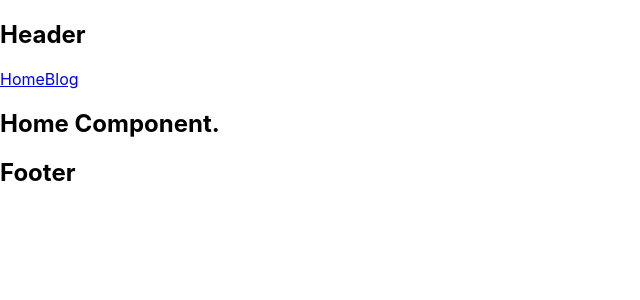
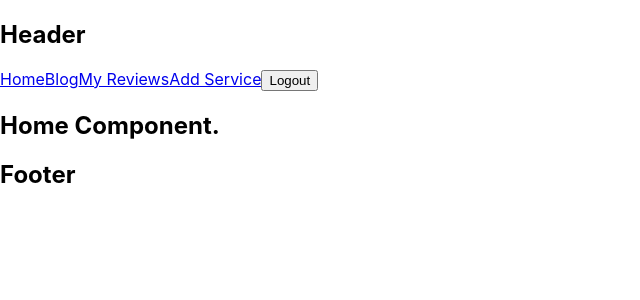
Before and after one commit to yusuf-khan-swd/legal-network-client, a React (Create React App) app: page /home in a window 1280 px wide. Shown: the top 300 px of the page, without its empty margins (0-640 px from the left). Built offline with nearby package versions, Linux system fonts and the light colour scheme; no server answers; sample sign-in values are in the browser's storage.

Commit message:
added logout and conditional rendering in header

```diff
--- a/src/Pages/Shared/Header/Header.js
+++ b/src/Pages/Shared/Header/Header.js
@@ -1,12 +1,40 @@
-import React from 'react';
+import React, { useContext } from 'react';
+import toast from 'react-hot-toast';
 import { Link } from 'react-router-dom';
+import { AuthContext } from '../../../contexts/AuthProvider/AuthProvider';
 
 const Header = () => {
+  const { user, logOut } = useContext(AuthContext);
+
+  const handleLogOut = () => {
+    logOut()
+      .then(() => {
+        toast.success('Sign-out successful.');
+      })
+      .catch(err => {
+        console.error('error: ', err);
+        toast.error(err.message);
+      })
+  };
+
   return (
     <div>
       <h2>Header</h2>
       <Link to='/home'>Home</Link>
       <Link to='/blog'>Blog</Link>
+      {
+        user?.uid ?
+          <>
+            <Link>My Reviews</Link>
+            <Link>Add Service</Link>
+            <button onClick={handleLogOut}>Logout</button>
+          </>
+          :
+          <>
+            <Link to='/login'>Login</Link>
+            <Link to='/register'>Register</Link>
+          </>
+      }
     </div>
   );
 };
--- a/src/Routes/Router/Router.js
+++ b/src/Routes/Router/Router.js
@@ -4,6 +4,7 @@ import Blog from "../../Pages/Others/Blog/Blog";
 import Home from "../../Pages/Home/Home/Home";
 import Login from "../../Pages/Logins/Login";
 import Register from "../../Pages/Logins/Register";
+import PrivateRoute from "../PrivateRoute/PrivateRoute";
 
 export const routes = createBrowserRouter([
   {
@@ -16,7 +17,7 @@ export const routes = createBrowserRouter([
       },
       {
         path: '/home',
-        element: <Home></Home>
+        element: <PrivateRoute><Home></Home></PrivateRoute>
       },
       {
         path: '/login',
--- a/src/contexts/AuthProvider/AuthProvider.js
+++ b/src/contexts/AuthProvider/AuthProvider.js
@@ -1,5 +1,5 @@
 import React, { createContext, useEffect, useState } from 'react';
-import { createUserWithEmailAndPassword, getAuth, onAuthStateChanged, signInWithEmailAndPassword, updateProfile } from 'firebase/auth';
+import { createUserWithEmailAndPassword, getAuth, onAuthStateChanged, signInWithEmailAndPassword, signOut, updateProfile } from 'firebase/auth';
 import app from '../../firebase/firebase.config';
 
 const auth = getAuth(app);
@@ -24,6 +24,11 @@ const AuthProvider = ({ children }) => {
     return signInWithEmailAndPassword(auth, email, password);
   };
 
+  const logOut = () => {
+    setLoading(true);
+    return signOut(auth);
+  };
+
   useEffect(() => {
     const unsubscribe = onAuthStateChanged(auth, currentUser => {
       setUser(currentUser);
@@ -35,7 +40,7 @@ const AuthProvider = ({ children }) => {
     }
   }, []);
 
-  const authInfo = { user, loading, createUser, addUserProfile, logIn };
+  const authInfo = { user, loading, createUser, addUserProfile, logIn, logOut };
 
   return (
     <AuthContext.Provider value={authInfo}>
```
